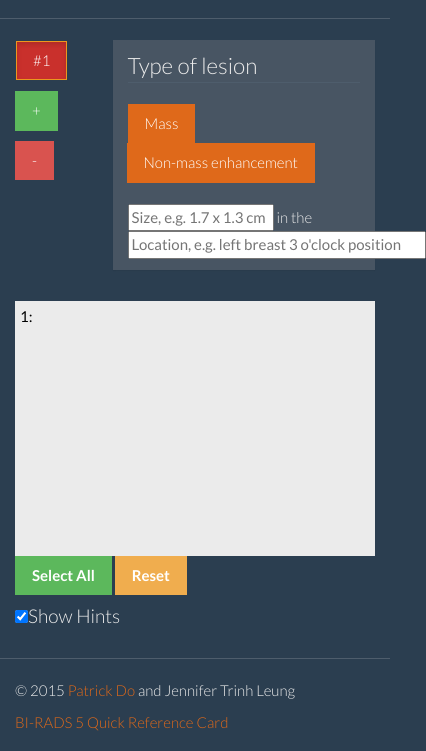
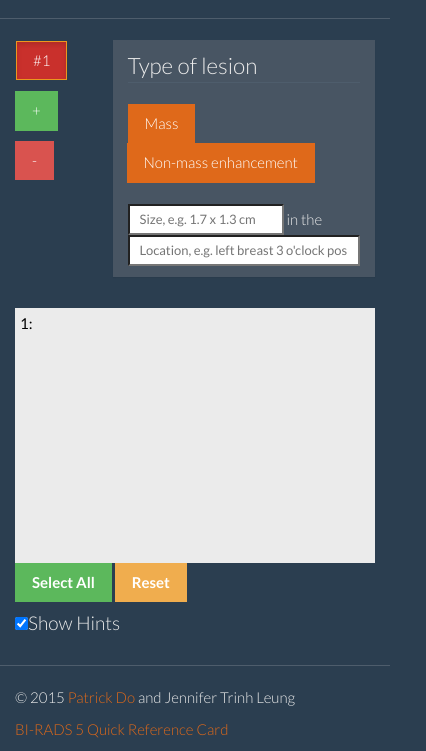
Before and after one commit to patrickdo/breastmri, a plain HTML site: page index.html in a window 390 px wide. Shown: the part 110-861 px from the top of the page, 426 px wide, since content can reach past the window. Drawn offline with nearby package versions, Linux system fonts and the light colour scheme.

Commit message:
responsive top row

```diff
--- a/css/main.css
+++ b/css/main.css
@@ -3,6 +3,16 @@
 	 ========================================================================== */
 input {
 	font-weight: 400;
+}
+
+#inputLoc {
+	width: 100%;
+	max-width: 20em;
+}
+
+#inputSize {
+	width: 12em;
+	max-width: 100%;
 }
 
 h1 {
--- a/index.html
+++ b/index.html
@@ -35,7 +35,7 @@
 <div class="container unselectable" id="topRow">
 	<div class="row">
 
-		<div class="col-xs-3" id="left">
+		<div id="left" class="col-xs-3 col-md-2 col-lg-2">
 			<section id="lesionList">
 				<button class="btn btn-default lesions active" type="radio" id="lesion1">#1</button>
 			</section>
@@ -46,7 +46,7 @@
 			</div>
 		</div>
 
-		<div class="col-xs-9" id="right">
+		<div id="right" class="col-xs-9 col-md-10 col-lg-10">
 		<!-- LESION -->
 			<div id="divLesion">
 				<div class="panel panel-default">
@@ -58,9 +58,9 @@
 						</div>
 					</div>
 					<div class="panel-heading" id="divSizeLoc">
-						<input type="text" size="16" placeholder="Size, e.g. 1.7 x 1.3 cm" id="inputSize"></input>
+						<input type="text" placeholder="Size, e.g. 1.7 x 1.3 cm" id="inputSize" class="input-sm"></input>
 						in the
-						<input type="text" size="35" placeholder="Location, e.g. left breast 3 o'clock position" id="inputLoc"></input>
+						<input type="text" placeholder="Location, e.g. left breast 3 o'clock position" id="inputLoc" class="input-sm"></input>
 					</div>
 				</div>
 			</div>
```
